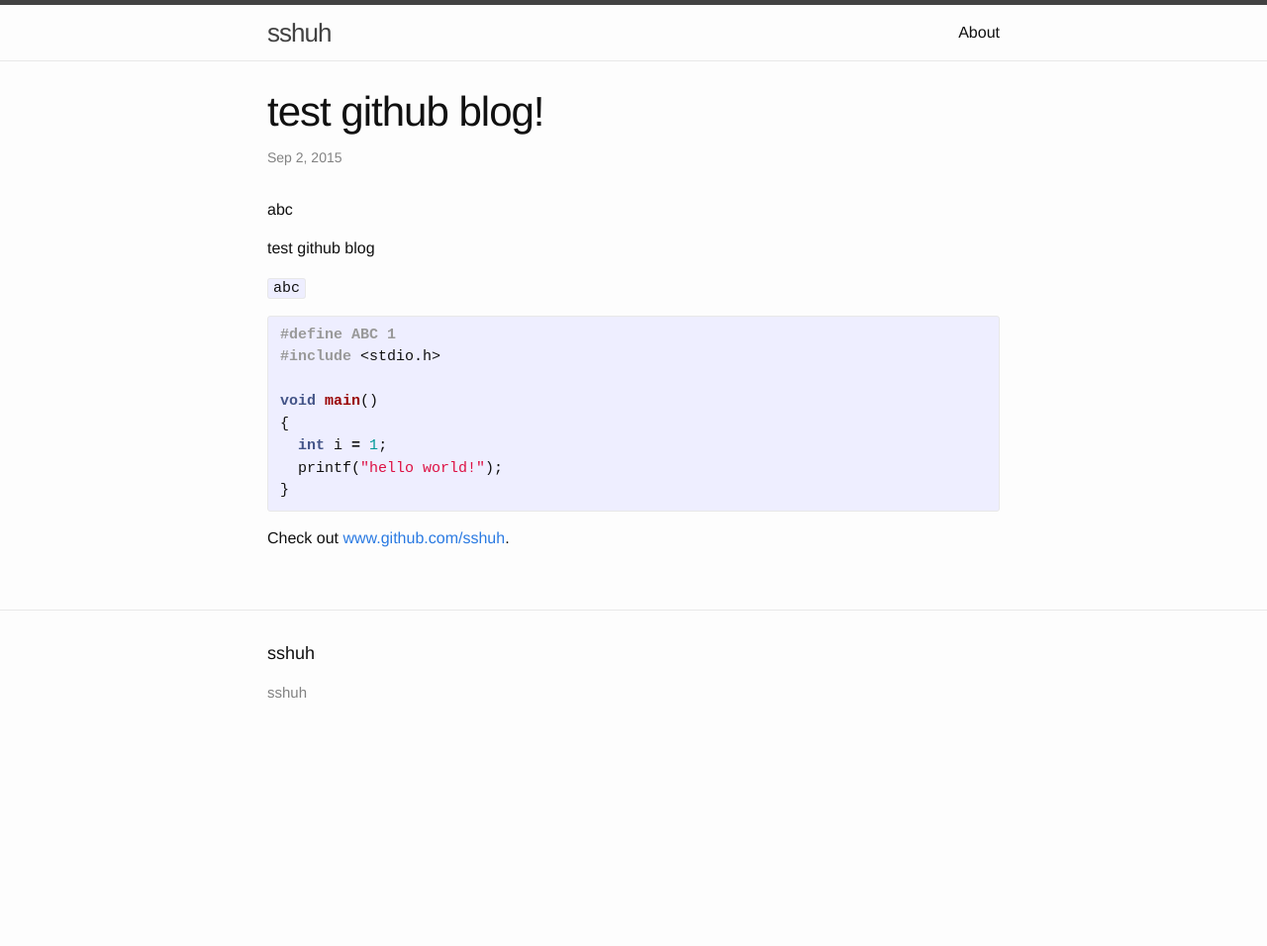
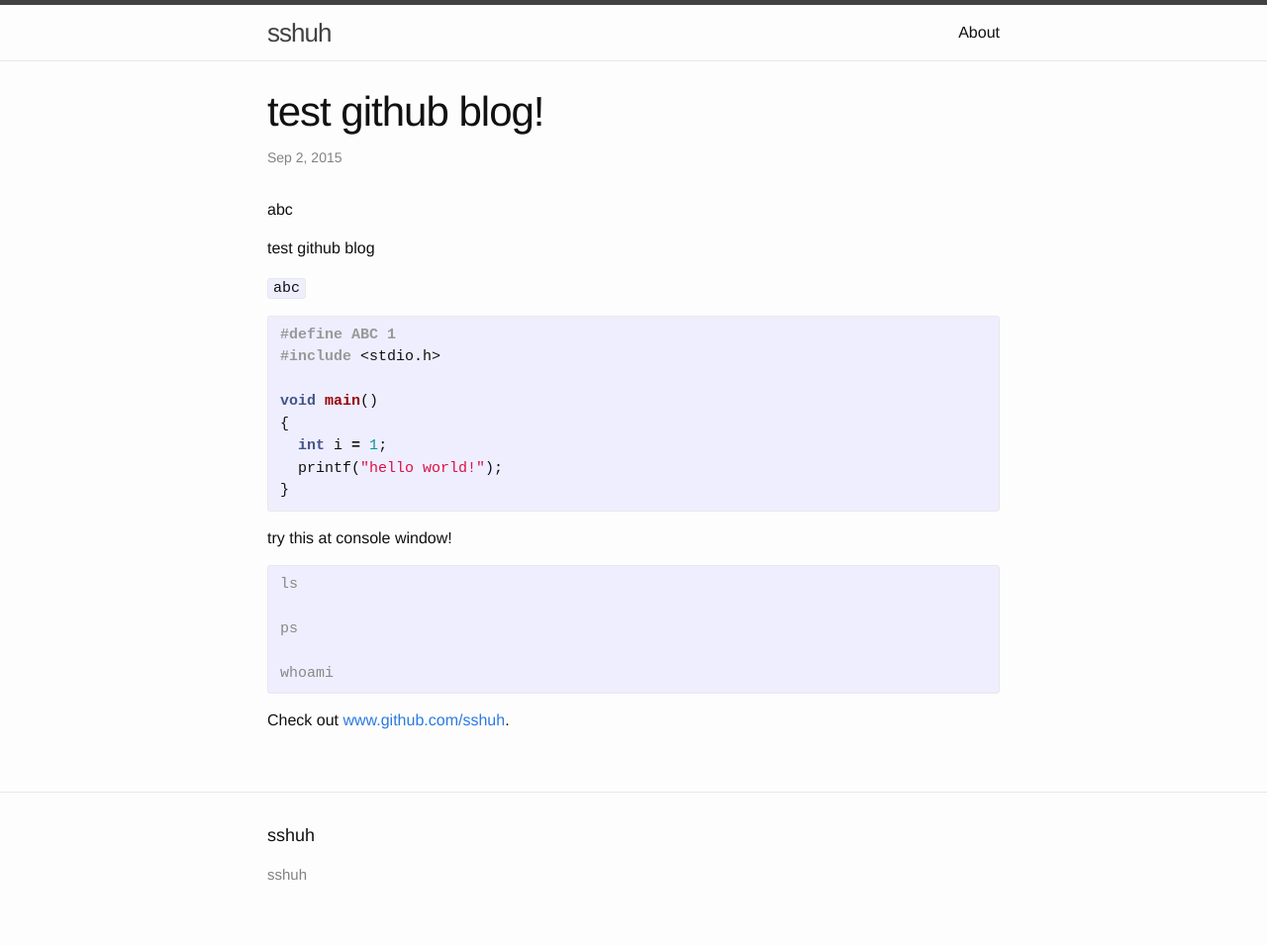
Before and after one commit to sshuh/sshuh.github.io, a Jekyll site: the page built from _posts/2015-09-02-test-github-blog.markdown, in a window 1280 px wide. Shown: the whole page at 99% size. Built offline with Jekyll 4.4.1, drawn with Linux system fonts in a browser that asks for light colours; before the commit the page ends 900 px from its top, so only the background shows below that.

Commit message:
Update 2015-09-02-test-github-blog.markdown

```diff
--- a/_posts/2015-09-02-test-github-blog.markdown
+++ b/_posts/2015-09-02-test-github-blog.markdown
@@ -23,6 +23,16 @@ void main()
 
 {% endhighlight %}
 
+try this at console window!
+
+{% highlight console %}
+ls
+
+ps
+
+whoami
+{% endhighlight %}
+
 Check out [www.github.com/sshuh][sshuh].
 
 [sshuh]: www.github.com/sshuh
```
